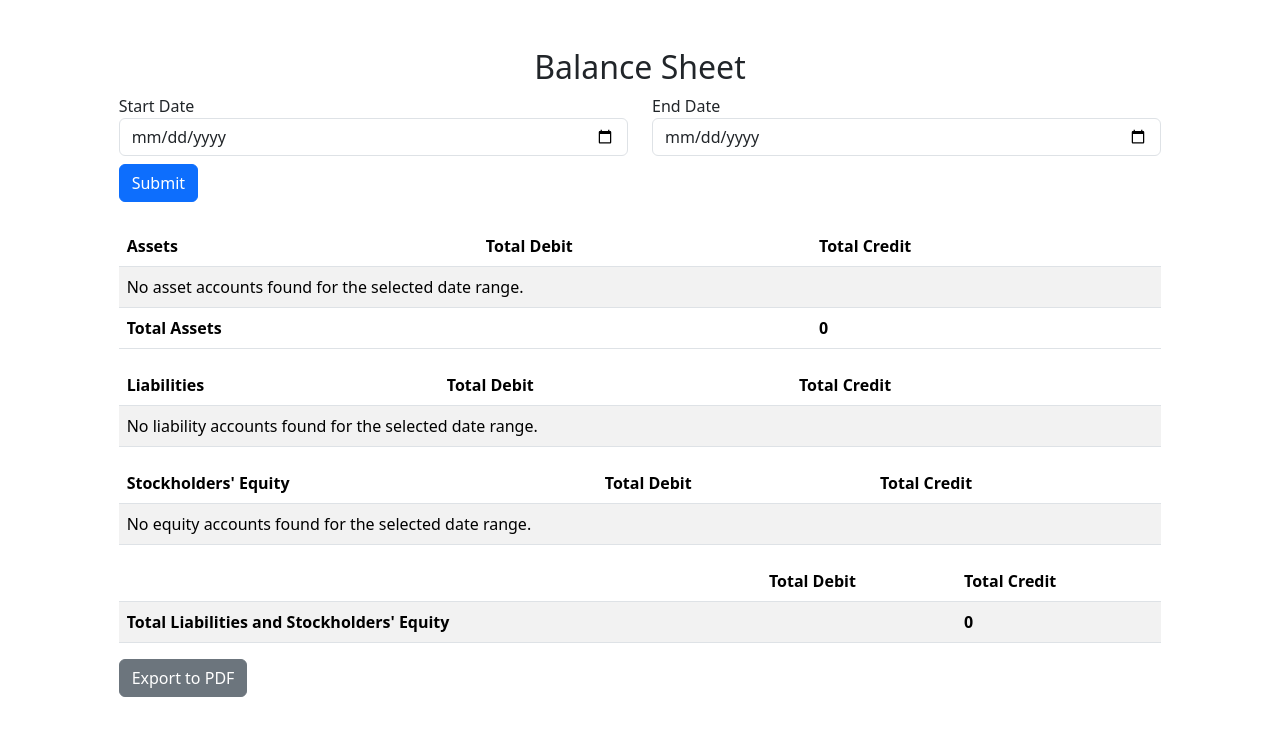
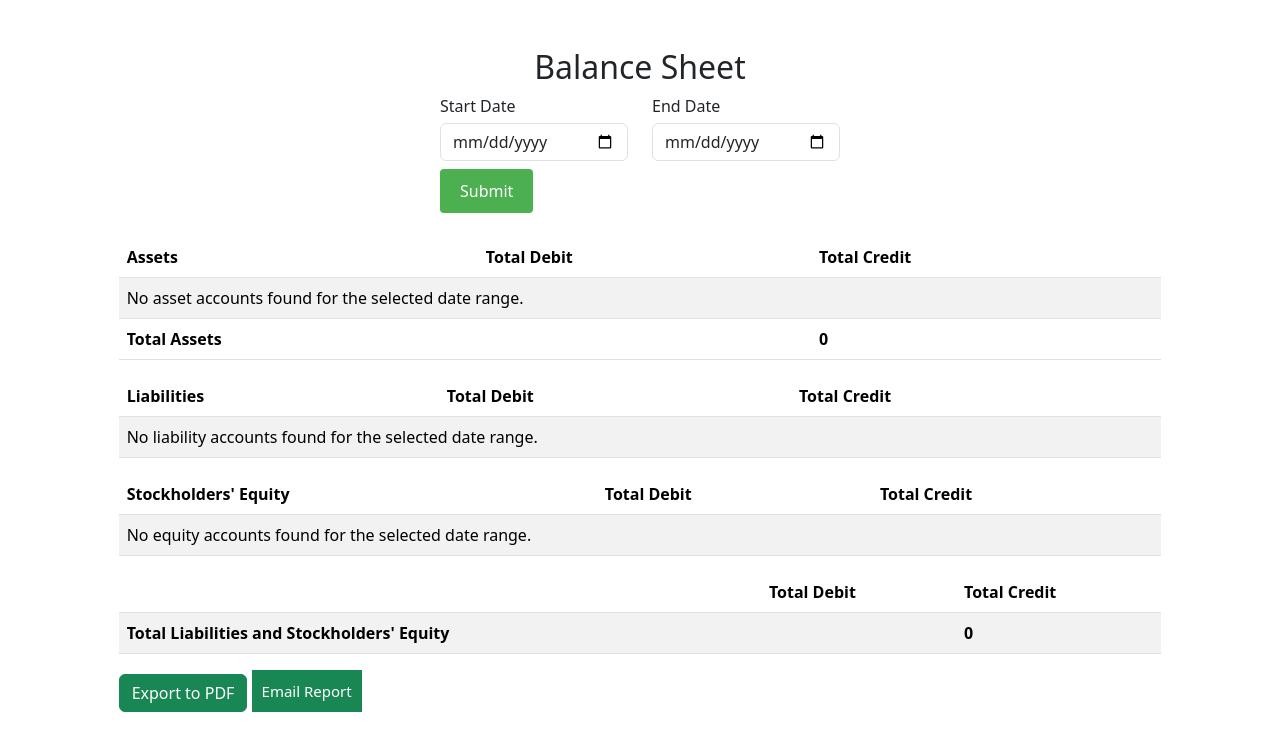
Before and after one commit to austin-l-taylor/Ledger-Logic, a Django app: page /balance-sheet/ in a window 1280 px wide. Shown: the part 58-800 px from the top of the page. Run offline with Django 5.2, Linux system fonts and the light colour scheme; some libraries are stand-ins or nearby versions.

Commit message:
ExportToPDF&EmailReport

```diff
--- a/authenticate/templates/main_page/base.html
+++ b/authenticate/templates/main_page/base.html
@@ -7,6 +7,31 @@
     <link rel="stylesheet" type="text/css" href="//cdn.datatables.net/2.0.2/css/dataTables.dataTables.min.css">
     <title>Document</title>
     <style>
+        .collapsible {
+            background-color: #198754;
+            color: white;
+            cursor: pointer;
+            padding: 10px;
+            line-height: 1.5;
+            font-weight: 400;
+            font-size: 1rem;
+            border: none;
+            text-align: left;
+            outline: none;
+            font-size: 15px;
+            }
+
+        .active, .collapsible:hover {
+            background-color: #555;
+            }
+
+        .content {
+            padding: 0 18px;
+            display: none;
+            overflow: hidden;
+            background-color: #f1f1f1;
+        }
+
         .navbar-brand {
             margin-right: 45px; /* Adjust the margin between the LedgerLogic brand and toggle button */
         }
@@ -44,6 +69,7 @@
             background-color: #f2f2f2; /* light gray */
         }
     </style>
+    <script src="https://cdnjs.cloudflare.com/ajax/libs/html2pdf.js/0.9.2/html2pdf.bundle.min.js"></script>
 </head>
 <body>
     <nav class="navbar navbar-expand-lg navbar-dark bg-dark">
@@ -126,7 +152,22 @@
     <script src="https://cdn.jsdelivr.net/npm/jquery@3.6.4/dist/jquery.min.js"></script>
     <script src="//cdn.datatables.net/2.0.2/js/dataTables.min.js"></script>
     <script src="https://cdn.jsdelivr.net/npm/bootstrap@5.3.2/dist/js/bootstrap.bundle.min.js" integrity="sha384-C6RzsynM9kWDrMNeT87bh95OGNyZPhcTNXj1NW7RuBCsyN/o0jlpcV8Qyq46cDfL" crossorigin="anonymous"></script>
+    <script>
+        var coll = document.getElementsByClassName("collapsible");
+        var i;
 
+        for (i = 0; i < coll.length; i++) {
+          coll[i].addEventListener("click", function() {
+            this.classList.toggle("active");
+            var content = this.nextElementSibling;
+            if (content.style.display === "block") {
+              content.style.display = "none";
+            } else {
+              content.style.display = "block";
+            }
+          });
+        }
+    </script>
     {% block search_tool %}
     <script type="text/javascript">
     $(document).ready(function(){
--- a/authenticate/templates/main_page/forms/balance_sheet.html
+++ b/authenticate/templates/main_page/forms/balance_sheet.html
@@ -2,9 +2,10 @@
 {% load static %}
 
 {% block content %}
-<div class="container mt-4">
+<script src="https://cdnjs.cloudflare.com/ajax/libs/html2pdf.js/0.9.2/html2pdf.bundle.min.js"></script>
+
+<div name= "BalanceSheet" id="BalanceSheet" class="container mt-4">
     <h2 class="text-center">Balance Sheet</h2>
-
     <!-- Date or date range form -->
     <form method="get" class="mb-4">
         <div class="row">
@@ -117,13 +118,26 @@
         </tbody>
     </table>
 
-    <!-- Export options -->
-    <div class="mb-4">
-        <form method="get" action="{% url 'export_to_pdf' %}" style="display:inline;">
-            <input type="hidden" name="start_date" value="{{ start_date }}">
-            <input type="hidden" name="end_date" value="{{ end_date }}">
-            <button type="submit" class="btn btn-secondary">Export to PDF</button>
+    <button class="btn btn-success" onclick="saveAsPDF()">Export to PDF</button>
+    <button class="collapsible">Email Report</button>
+    <div class="content">
+        <form method="post">
+            {% include 'main_page/contact.html' %}
+
         </form>
+</div>
     </div>
+
+
+    <script>
+        function saveAsPDF(){
+            var element = document.body;
+            html2pdf()
+                .from(element)
+                .save();
+        }
+</script>
+
 </div>
+
 {% endblock %}
--- a/authenticate/urls.py
+++ b/authenticate/urls.py
@@ -37,4 +37,5 @@ urlpatterns = [
     path("balance-sheet/", views.balance_sheet, name="balance_sheet"),
     path("retained-earnings/", views.retained_earnings, name="retained_earnings"),
     path("export_to_pdf/", views.export_to_pdf, name="export_to_pdf"),
+    path('email_report/', views.email_report, name='email_report'),
 ]
--- a/authenticate/views.py
+++ b/authenticate/views.py
@@ -18,6 +18,7 @@ from django.core.serializers import serialize
 from django.db.models import Sum, Q
 from django.contrib.auth.hashers import check_password
 from django.http import HttpResponseRedirect, FileResponse, HttpResponse
+
 
 # Local imports
 from .forms import (
@@ -432,6 +433,7 @@ def chart_of_accounts(request):
         formSelection = ContactFormAdmin
     else:
         formSelection = ContactForm
+
     selected_account = request.GET.get("selected_account")
     if selected_account:
         return redirect("ledger", account_id=selected_account)
@@ -882,6 +884,7 @@ def trial_balance(request):
     """
     Definition that handles the trial balance page.
     """
+    formSelection = ContactForm
     start_date = request.GET.get("start_date")
     end_date = request.GET.get("end_date")
 
@@ -912,6 +915,7 @@ def trial_balance(request):
             "accounts": accounts,
             "total_debit": total_debit,
             "total_credit": total_credit,
+            "form": formSelection,
         },
     )
 
@@ -920,6 +924,7 @@ def income_statement(request):
     """
     View for the Income Statement page.
     """
+    formSelection = ContactForm
     start_date = request.GET.get("start_date")
     end_date = request.GET.get("end_date")
 
@@ -979,6 +984,7 @@ def income_statement(request):
             "net_income": net_income,
             "start_date": start_date,
             "end_date": end_date,
+            "form": formSelection,
         },
     )
 
@@ -987,6 +993,7 @@ def balance_sheet(request):
     """
     View for the balance sheet page.
     """
+    formSelection = ContactForm
     start_date = request.GET.get("start_date")
     end_date = request.GET.get("end_date")
 
@@ -1039,7 +1046,24 @@ def balance_sheet(request):
 
     # Total Liabilities and Stockholders' Equity
     total_liabilities_and_equity = total_liabilities + total_equity
+    if request.method == "POST":
+            form = ContactForm(request.POST)
+            if form.is_valid():
+                email = form.cleaned_data.get("email")
+                subject = form.cleaned_data.get("subject")
+                from_email=settings.DEFAULT_FROM_EMAIL,
+                message = request.POST.get('document.Body')
 
+                full_message = f"""
+                    Received message below from {email}, {subject}
+                    ________________________
+                    {message}
+                    """
+                msg = send_mail(subject, full_message, email, ["myin1@students.kennesaw.edu"])
+                msg.attach_alternative(message, 'application/pdf')
+                msg.send()
+                messages.success(request, "Email sent!")
+                return HttpResponseRedirect(request.path_info)
     return render(
         request,
         "main_page/forms/balance_sheet.html",
@@ -1053,6 +1077,7 @@ def balance_sheet(request):
             "total_liabilities_and_equity": total_liabilities_and_equity,
             "start_date": start_date,
             "end_date": end_date,
+            "form": formSelection,
         },
     )
 
@@ -1089,7 +1114,28 @@ def retained_earnings(request):
     """
     Definition that handles the retained earnings page.
     """
+    formSelection = ContactForm
     accounts = ChartOfAccounts.objects.all()
     return render(
-        request, "main_page/forms/retained_earnings.html", {"accounts": accounts}
+        request, "main_page/forms/retained_earnings.html", {"accounts": accounts,"form": formSelection,}
     )
+
+def email_report(request):
+    if request.method == "POST":
+        form = ContactForm(request.POST)
+        if form.is_valid():
+            email = form.cleaned_data.get("email")
+            subject = form.cleaned_data.get("subject")
+            from_email=settings.DEFAULT_FROM_EMAIL,
+            message = request.POST.get('document.Body')
+
+            full_message = f"""
+                Received message below from {email}, {subject}
+                ________________________
+                {message}
+                """
+            msg = EmailMultiAlternatives(subject, full_message, email, ["myin1@students.kennesaw.edu"])
+            msg.attach_alternative('document.pdf', message, 'application/pdf')
+            msg.send()
+    form = ContactForm()
+    return HttpResponse("Email sent successfully!")
```
Also changed, not shown: authenticate/templates/main_page/forms/income_statement.html (+16 -8 lines), authenticate/templates/main_page/forms/trial_balance.html (+16 -6 lines).
